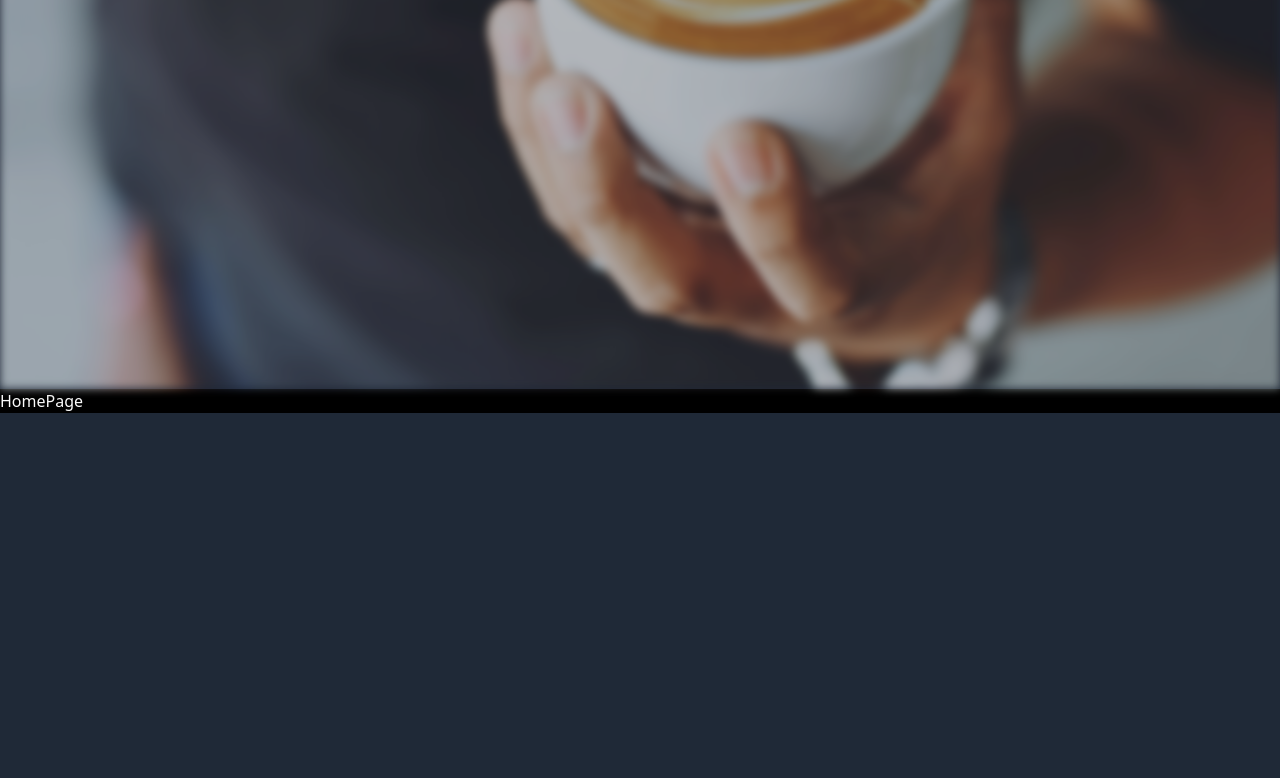
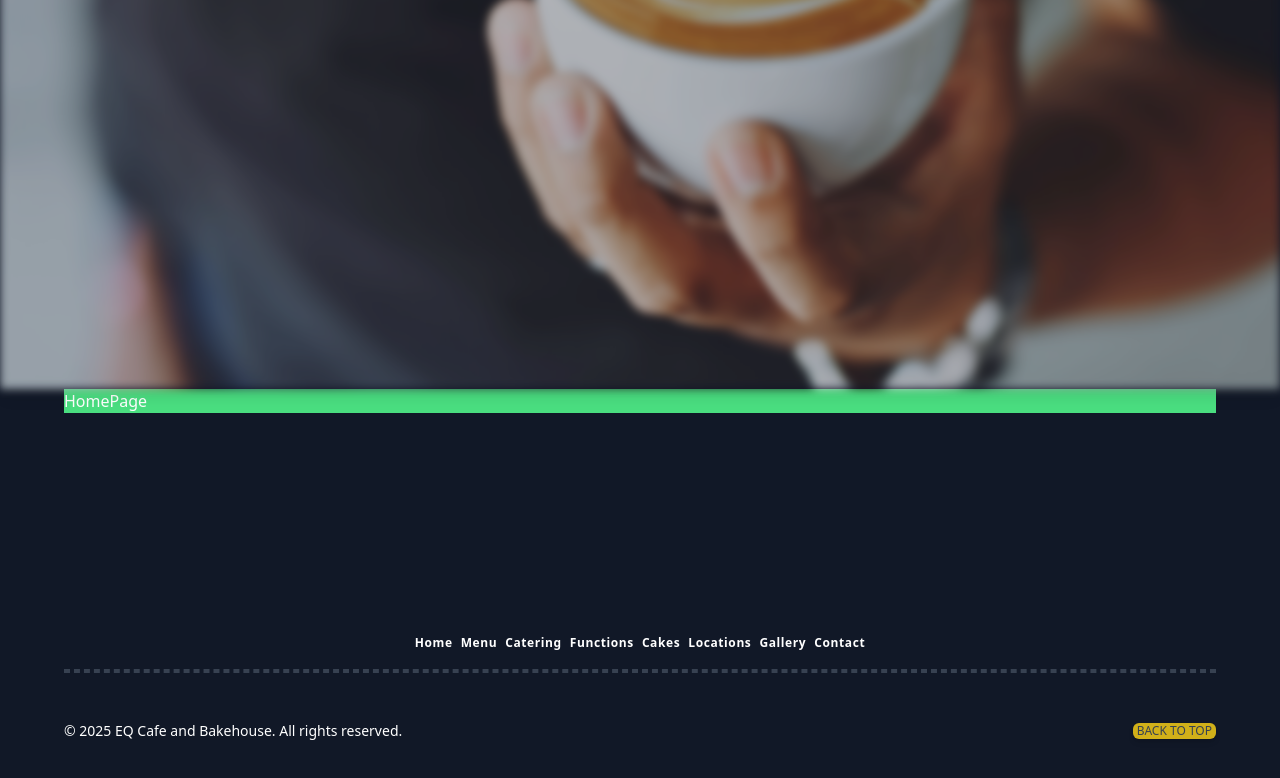
Before and after one commit to bjadhs/eq_cafe, a Next.js app: page / in a window 1280 px wide. Shown: the part 522-1300 px from the top of the page. Before the commit the page ends 935 px from the top, so only its background shows below. Built offline with nearby package versions, Linux system fonts and the light colour scheme.

Commit message:
45m pomo to build footer component and when clicked smooth scroll to top, Great!

```diff
--- a/app/globals.css
+++ b/app/globals.css
@@ -4,6 +4,6 @@
 
 @layer base {
   .container {
-    @apply max-w-3xl mx-auto px-4;
+    @apply max-w-2xl mx-auto px-16;
   }
 }
--- a/app/layout.tsx
+++ b/app/layout.tsx
@@ -3,6 +3,7 @@ import { Josefin_Sans } from 'next/font/google';
 import './globals.css';
 import Navbar from '@/components/shared/Navbar';
 import Banner from '@/components/shared/Banner';
+import Footer from '@/components/shared/Footer';
 
 const josefinSans = Josefin_Sans({
   variable: '--font-josefin-sans',
@@ -23,11 +24,13 @@ export default function RootLayout({
   return (
     <html lang='en' suppressHydrationWarning>
       <body
-        className={`${josefinSans.variable} antialiased bg-gray-800 text-white`}
+        className={`${josefinSans.variable} antialiased bg-gray-900 text-white`}
       >
         <Navbar />
         <Banner />
-        <div className='max-width-7xl mx-auto'>{children}</div>
+
+        <div className='container min-h-56'>{children}</div>
+        <Footer />
       </body>
     </html>
   );
--- a/app/page.tsx
+++ b/app/page.tsx
@@ -1,5 +1,5 @@
 const HomePage = () => {
-  return <div className='bg-black'>HomePage</div>;
+  return <div className='bg-green-400 h-full'>HomePage</div>;
 };
 
 export default HomePage;
--- /dev/null
+++ b/components/shared/Footer.tsx
@@ -0,0 +1,29 @@
+'use client';
+import { Button } from '../ui/button';
+import MenuItem from './MenuItem';
+
+const Footer = () => {
+  const handelScroll = () => {
+    window.scrollTo({
+      top: 0,
+      behavior: 'smooth',
+    });
+  };
+
+  return (
+    <div className='container w-full flex flex-col justify-center items-center gap-4 py-4'>
+      <MenuItem isMobile={false} />
+      <div className='w-full border-2 border-spacing-4 border-gray-700 border-dashed'></div>
+      <div className='flex justify-between items-center w-full py-8'>
+        <p className='text-sm font-thin text-white'>
+          © 2025 EQ Cafe and Bakehouse. All rights reserved.
+        </p>
+        <Button onClick={handelScroll} size='sr' variant='route' className=''>
+          BACK TO TOP
+        </Button>
+      </div>
+    </div>
+  );
+};
+
+export default Footer;
--- a/components/shared/MenuItem.tsx
+++ b/components/shared/MenuItem.tsx
@@ -1,3 +1,4 @@
+'use client';
 import { menuItems } from '@/lib/menu_items';
 import { cn } from '@/lib/utils';
 import NavLink from 'next/link';
```
